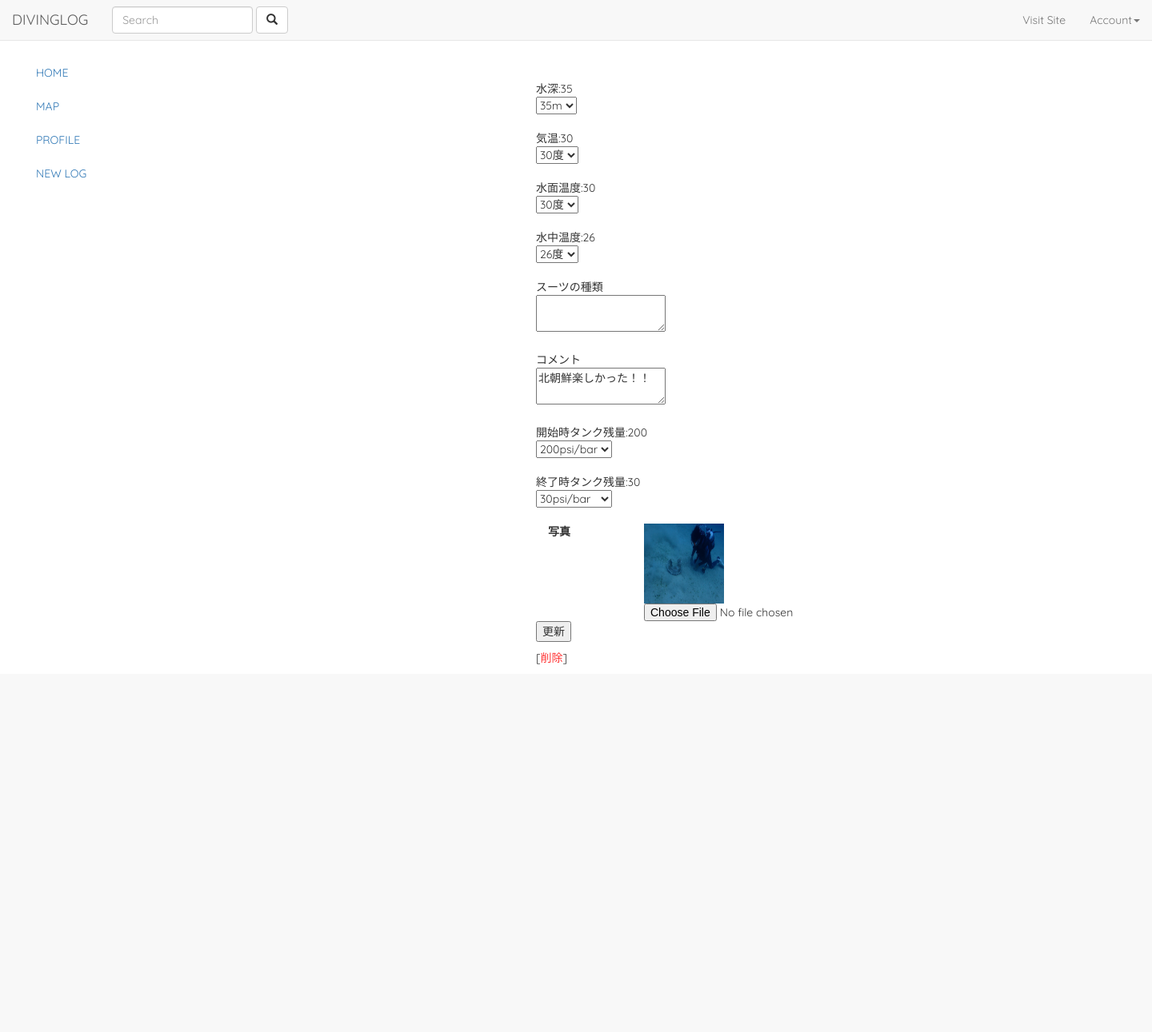
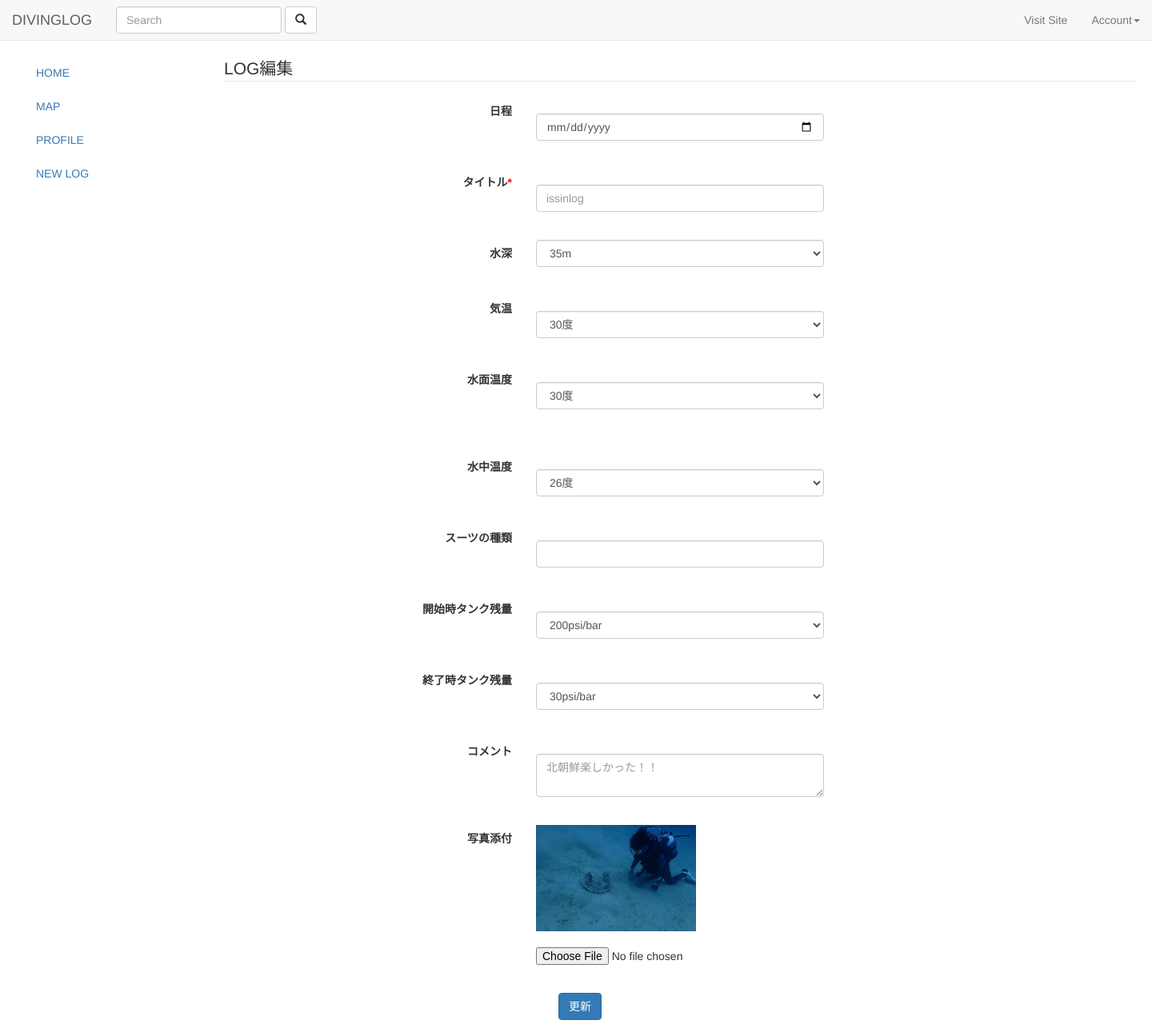
Before and after one commit to shinya-nexseed/team_20160627, a PHP site: page /seed_sns/log_edit.php?id=18 in a window 1440 px wide. Shown: the whole page at 80% size. Before the commit the page ends 831 px from the top, so only its background shows below. Run offline with PHP 8.4, Linux system fonts and the light colour scheme; a user stored in the database is signed in; data comes from the database, SQL or seed files in the repository; data that the repository does not hold is empty; some libraries are stand-ins or nearby versions.

Commit message:
微修正

```diff
--- a/log_edit.php
+++ b/log_edit.php
@@ -45,7 +45,16 @@
                   $picture = $logs['image_path'];
               }
             }
-      $sql = sprintf('UPDATE `logs` SET `depth`="%s" , `temperature`="%s" ,`surface`="%s", `underwater`="%s", `suits`="%s", `comment`="%s", `image_path`="%s", `tank`="%s",`ltank`="%s" WHERE `log_id`=%d',
+
+            if(empty($_POST['title'])){
+              $_POST['title'] = $logs['title'];
+            }
+
+            if(empty($_POST['comment'])){
+              $_POST['comment'] = $logs['comment'];
+            }
+      $sql = sprintf('UPDATE `logs` SET `title`="%s", `depth`="%s" , `temperature`="%s" ,`surface`="%s", `underwater`="%s", `suits`="%s", `comment`="%s", `image_path`="%s", `tank`="%s",`ltank`="%s" WHERE `log_id`=%d',
+        $_POST['title'],
         $_POST['depth'],
         // $_POST['lat'],
         // $_POST['long'],
@@ -83,49 +92,118 @@
 <!DOCTYPE html>
 <html lang="ja">
 <head>
-    <meta charset="utf-8">
-    <meta http-equiv="X-UA-Compatible" content="IE=edge">
-    <meta name="viewport" content="width=device-width, initial-scale=1">
-
-    <title>divinglog</title>
-
-    <!-- Bootstrap -->
+<meta http-equiv="Content-Type" content="text/html; charset=UTF-8" />
+<script type="text/javascript" src="assets/js/bootstrap.js"></script>
+<link rel="stylesheet" type="text/css" href="style.css" />
 <link href="assets/css/bootstrap.css" rel="stylesheet">
 <link href="assets/font-awesome/css/font-awesome.css" rel="stylesheet">
-    <link href="assets/css/form.css" rel="stylesheet">
-    <link href="assets/css/timeline.css" rel="stylesheet">
-    <link href="assets/css/main.css" rel="stylesheet">
-    <link rel="stylesheet" href="assets/css/style.css">
+<link href="assets/css/header.css" rel="stylesheet">
+<link rel="stylesheet" type="text/css" href="assets/css/custom.css">
+<title>ログ付け機能</title>
+
+<script type="text/javascript"
+   src="http://maps.googleapis.com/maps/api/js?key=AIzaSyDBSThaqq2xCRztEVFrTiTqpsDdgibAPxk&sensor=false">
+</script>
 
 
-    <!-- HTML5 shim and Respond.js for IE8 support of HTML5 elements and media queries -->
-    <!-- WARNING: Respond.js doesn't work if you view the page via file:// -->
-    <!--[if lt IE 9]>
-      <script src="https://oss.maxcdn.com/html5shiv/3.7.2/html5shiv.min.js"></script>
-      <script src="https://oss.maxcdn.com/respond/1.4.2/respond.min.js"></script>
-    <![endif]-->
+
+    <script src="code3_1.js" type="text/javascript"></script>
+
+    <script type="text/javascript">
+
+        var geocoder;
+        var map;
+
+        function initialize() {
+            geocoder = new google.maps.Geocoder();
+            var latlng = new google.maps.LatLng(35.697456,139.702148);
+            var opts = {
+              zoom: 10,
+              center: latlng,
+              title: "hoge",
+              mapTypeId: google.maps.MapTypeId.ROADMAP
+            }
+
+
+            map = new google.maps.Map(document.getElementById("map_canvas"), opts);
+
+            var marker = new google.maps.Marker({
+                position: latlng,
+                title:'location',
+                draggable:true //ドラッグ可能にする
+            });
+
+            marker.setMap(map);
+
+            //マーカーのドロップ(ドラッグ終了)時のイベント
+            google.maps.event.addListener(marker,'dragend',function(ev){
+              document.getElementById('latitude').value = ev.latLng.lat();
+              document.getElementById('longitude').value= ev.latLng.lng();
+            });
+        }
+
+    </script>
 </head>
-  <body>
-  <?php require("header.php"); ?>
+<body onload="initialize()">
+
+<?php require('header.php'); ?>
+
 
     <div class="container">
-    <div class="row">
-      <div class="col-md-4 col-md-offset-4 content-margin-top">
-        <?php
-        //if (!empty($error['log']) && 'yes'):
-        ?>
-        <div class="msg">
-          <!-- <img src="member_picture/<?php echo h($post['image_path']); ?> " width="48" hight="48"
-        alt="<?php echo h($post['image_path']); ?>" >
-           --><p>
-            <form action="" method="post" enctype="multipart/form-data">
-            <br>
-            水深:<?php echo h($log['depth']); ?>
-            <br>
+        <form action="" class="form-horizontal" method="post" enctype="multipart/form-data">
+            <fieldset>
+                <legend>LOG編集</legend>
+
+                <!--日程-->
+                <div class="form-group">
+                  　<label class="col-md-4 control-label" for="textinput">日程</label>
+                  　<div class="col-md-4">
+                      　<input id="textinput" name="date" type="date" class="form-control input-md" size="16">
+                      <!-- <span class="add-on"><i class="icon-calendar"></i></span> -->
+                  　</div>
+                </div>
+
+                <!--タイトル-->
+                <div class="form-group">
+                  　<label class="col-md-4 control-label" for="textinput">タイトル<span class="required">*</span></label>
+                  　<div class="col-md-4">
+                  　    <input id="textinput" name="title" type="text" placeholder="<?php echo$log['title']; ?>" class="form-control input-md">
+                        <?php if(isset($error['title'])): ?>
+                            <?php if($error['title'] == 'blank'): ?>
+                                <p class="error">タイトルを入力して下さい。</p>
+                            <?php endif; ?>
+                        <?php endif; ?>
+                  　</div>
+                </div>
+
+                <!--ロケーション-->
+               <!--  <div class="form-group">
+                  　<label class="col-md-4 control-label" for="textinput">ロケーション</label>
+                  　<div class="col-md-4"> -->
+
+                        <!-- <br>
+                        <div id="map_canvas" style="width:375px; height:225px"></div>
+                        <br> -->
+
+                        <!-- <label for="latitude">緯度</label> -->
+                        <!-- <input type="text" id="latitude" size="20" name="latitude" /> -->
+                        <!-- <input type="hidden" id="latitude" id="textinput" size="20" name="latitude" class="form-control input-md"/> -->
+
+                        <!-- <label for="longitude">経度</label> -->
+
+                        <!-- <input type="text" id="longitude" size="20" name="longitude" /> -->
+                        <!-- <input type="hidden" id="longitude" id="textinput" size="20" name="longitude" class="form-control input-md"/>
+                    </div>
+                </div> -->
+
+                <!--水深-->
+                <div class="form-group">
+                  　<label class="col-md-4 control-label" for="selectbasic">水深</label>
+                  　<div class="col-md-4">
                    <?php
                       $min = 0;
                       $max = 50;
-            echo "<select name='depth' >";
+                      echo "<select id='selectbasic' name='depth' class='form-control' >";
                       // echo "<option>不明</option>";
                       if($log['depth'] == -1000){
                         echo "<option value='-1000' selected>不明</option>";
@@ -143,18 +221,19 @@
                       }
                       echo "</select>";
                       ?>
-            <br>
-            <br>
-            <!-- <textarea name="lat"><?php echo h($log['lat']); ?></textarea>
-            <br>
-            <textarea name="long"><?php echo h($log['long']); ?></textarea>
-            <br> -->
-            気温:<?php echo h($log['temperature']); ?>
-            <br>
+
+
+                  　</div>
+                </div>
+
+                <!--気温-->
+                <div class="form-group">
+                  　<label class="col-md-4 control-label" for="selectbasic">気温</label>
+                  　<div class="col-md-4">
                     　　<?php
                           $min = 0;
                           $max = 45;
-            echo "<select name='temperature'>";
+                          echo "<select id='selectbasic' name='temperature' class='form-control' >";
                           if($log['temperature'] == -1000){
                              echo "<option value='-1000' selected>不明</option>";
                             // echo  "<option value='" . $i . "'>" . $i . "m" . "</option>";
@@ -170,14 +249,17 @@
                           }
                             echo "</select>";
                       ?>
-            <br>
-            <br>
-            水面温度:<?php echo h($log['surface']); ?>
-            <br>
+                  　</div>
+                </div>
+
+                <!--水面温度-->
+                <div class="form-group">
+                  　<label class="col-md-4 control-label" for="selectbasic">水面温度</label>
+                  　<div class="col-md-4">
                     　　<?php
                           $min = 0;
                           $max = 30;
-            echo "<select name='surface'>";
+                          echo "<select id='selectbasic' name='surface' class='form-control' >";
                           if($log['surface'] == -1000){
                             echo "<option value='-1000' selected>不明</option>";
                             // echo  "<option value='" . $i . "'>" . $i . "m" . "</option>";
@@ -194,13 +276,17 @@
                             echo "</select>";
                         ?>
             <br>
-            <br>
-            水中温度:<?php echo h($log['underwater']); ?>
-            <br>
+                  　</div>
+                </div>
+
+                <!--水中温度-->
+                <div class="form-group">
+                  　<label class="col-md-4 control-label" for="selectbasic">水中温度</label>
+                  　<div class="col-md-4">
                     　<?php
                         $min = 0;
                         $max = 30;
-            echo "<select name='underwater'>";
+                        echo "<select id='selectbasic' name='underwater' class='form-control' >";
                         if($log['underwater'] == -1000){
                           echo "<option value='-1000' selected>不明</option>";
                           // echo  "<option value='" . $i . "'>" . $i . "m" . "</option>";
@@ -217,22 +303,24 @@
                         }
                         echo "</select>";
                       ?>
-            <br>
-            <br>
-            スーツの種類
-            <br>
-            <textarea name="suits"><?php if($log['suits']){}else{echo h($log['suits']);} ?></textarea>
-            <br>
-            <br>
-            コメント
-            <br>
-            <textarea name="comment"><?php echo h($log['comment']); ?></textarea>
-            <br>
-            <br>
-            開始時タンク残量:<?php echo h($log['tank']); ?>
-            <br>
+                  　</div>
+                </div>
+
+                <!-- スーツの種類 -->
+                <div class="form-group">
+                  　<label class="col-md-4 control-label" for="textinput">スーツの種類</label>
+                  　<div class="col-md-4">
+                  　    <input id="textinput" name="suits" type="text" placeholder="<?php if($log['suits']){}else{echo h($log['suits']);} ?>" width="30" class="form-control input-md">
+                  　</div>
+                </div>
+
+                <!--タンク残量-->
+                <div class="form-group">
+                  　<label class="col-md-4 control-label" for="selectbasic">開始時タンク残量</label>
+                  　<div class="col-md-4">
+
                         <?php
-                echo "<select name='tank'>";
+                          echo "<select id='selectbasic' name='tank' class='form-control' >";
                              if($log['tank'] == -1000){
                         echo "<option value='-1000' selected>不明</option>";
                            // echo  "<option value='" . $i . "'>" . $i . "m" . "</option>";
@@ -250,12 +338,14 @@
                          }
                          echo "</select>";
                          ?>
-            <br>
-            <br>
-            終了時タンク残量:<?php echo h($log['ltank']); ?>
-            <br>
+                  　</div>
+                </div>
+
+                <div class="form-group">
+                  　<label class="col-md-4 control-label" for="selectbasic">終了時タンク残量</label>
+                  　<div class="col-md-4">
                     　　<?php
-                echo "<select name='ltank'>";
+               echo "<select id='selectbasic' name=‘ltank' class='form-control' >";
                 if($log['ltank'] == -1000){
               echo "<option value='-1000' selected>不明</option>";
               // echo  "<option value='" . $i . "'>" . $i . "m" . "</option>";
@@ -273,38 +363,36 @@
                 }
                 echo "</select>";
                 ?>
-            <br>
-            <br>
-           <!-- <div class="form-group"> -->
-            <label class="col-sm-4 control-label">写真</label>
-            <div class="col-sm-8">
-              <img src="logs_picture/<?php echo h($log['image_path']); ?>" width="100" height="100">
-              <input type="file" name="image_path" size="35">
-                  <?php if (isset($error['image_path']) && $error['image_path'] == 'type'): ?>
-              <p class="error">* プロフィール写真には「.gif」「.jpg」「.png」の画像を指定してください。</p>
-                  <?php endif; ?>
-                  <?php if (!empty($error)): ?>
-              <p class="error">* 画像を指定していた場合は恐れ入りますが、画像を改めて指定してください。</p>
-                  <?php endif; ?>
-            </div>
-            <input type="submit" value="更新">
-            </form>
-          </p>
-          <!-- 仮 -->
-
-
-            [<a href="delete.php?id=<?php echo h($log['log_id']); ?>" style="color: #F33;">削除</a>]
-          </p>
-
-        </div>
-        <!-- <a href="mypage.php">&laquo;&nbsp;一覧へ戻る</a> -->
-      </div>
                   　</div>
                 </div>
 
-    <!-- jQuery (necessary for Bootstrap's JavaScript plugins) -->
-    <!-- <script src="https://ajax.googleapis.com/ajax/libs/jquery/1.11.3/jquery.min.js"></script> -->
-    <script type="text/javascript" src="assets/js/bootstrap.js"></script>
+                <!--コメント-->
+                <div class="form-group">
+                  　<label class="col-md-4 control-label" for="textarea">コメント</label>
+                  　<div class="col-md-4">
+                    　　<textarea class="form-control" id="textarea" name="comment" placeholder="<?php echo $log['comment']; ?>"></textarea>
+                  　</div>
+                </div>
+
+                <!--写真添付-->
+                <div class="form-group">
+                  　<label class="col-md-4 control-label" for="filebutton">写真添付</label>
+                  　<div class="col-md-4">
+                        <img src="logs_picture/<?php echo h($log['image_path']); ?>" width="200"><br>
+                   　　 <input id="filebutton" name="image_path" class="input-file" type="file" size="30">
+                 　 </div>
+                </div>
+
+                <!--登録-->
+                <div class="form-group">
+                  　<label class="col-md-4 control-label" for="singlebutton"></label>
+                  　<div class="col-md-4">
+                    　　<input id="singlebutton" type="submit" value="更新" name="singlebutton" class="btn btn-primary">
+                  　</div>
+                </div>
+            </fieldset>
+        </form>
+    </div>
     <script src="assets/js/jquery-3.1.0.js"></script>
     <script src="assets/js/bootstrap.js"></script>
   </body>
```
Lines whose indentation alone changed are shown as unchanged.
